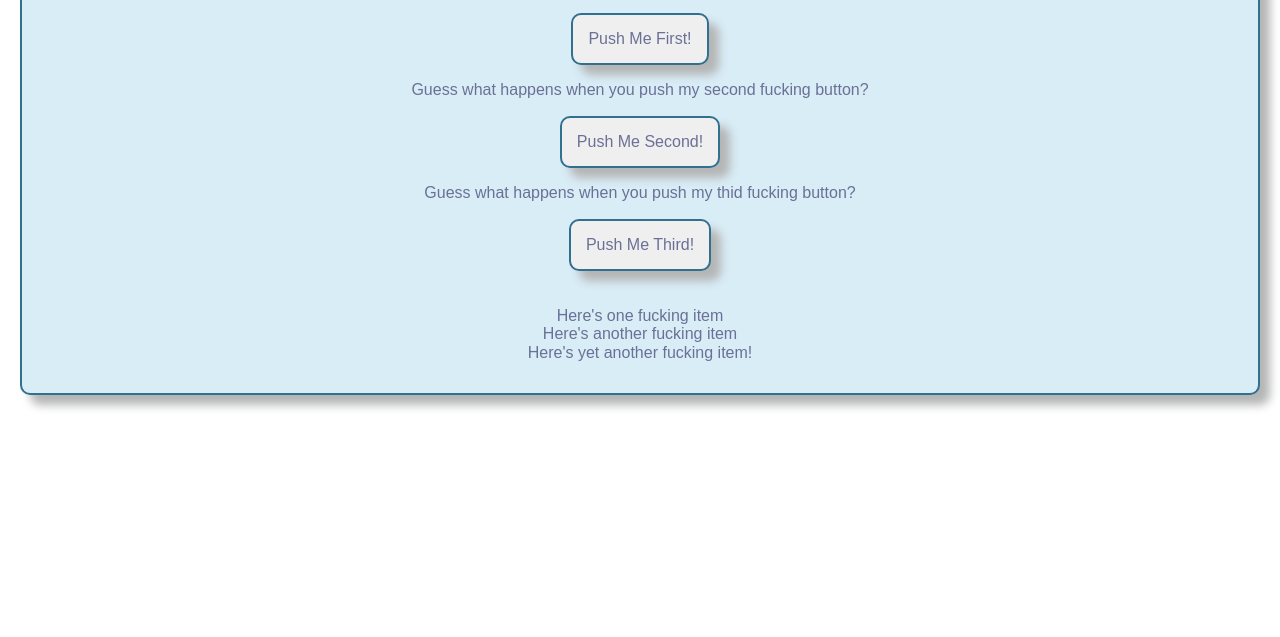
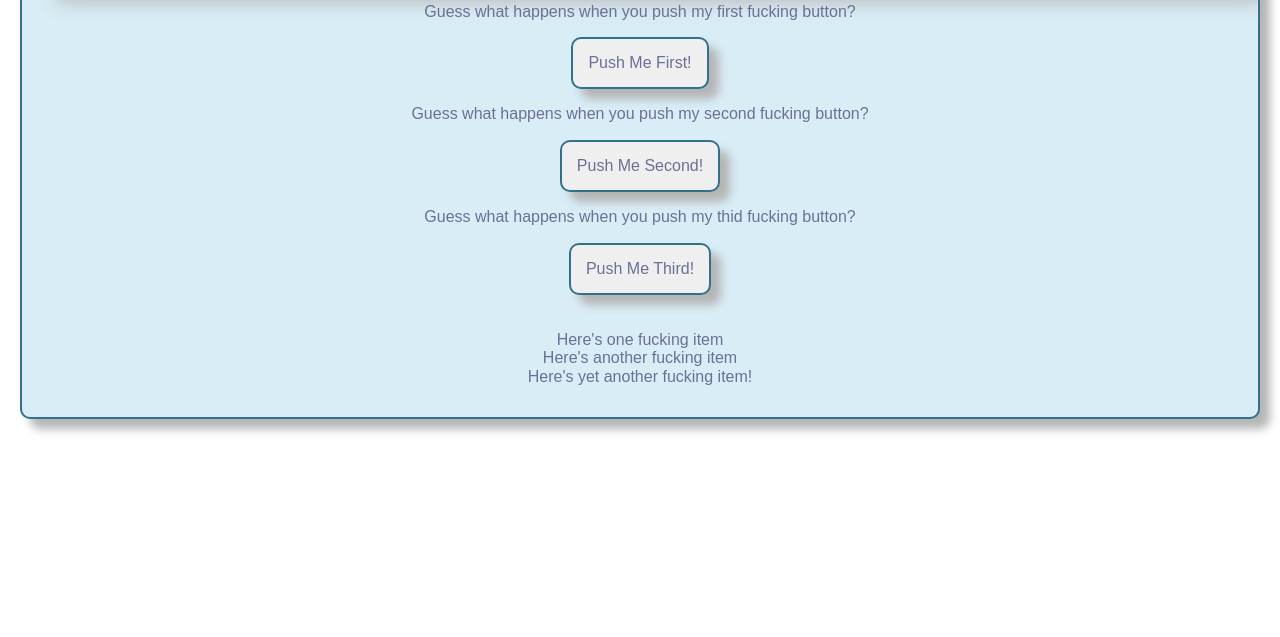
Before and after one commit to adamrw/jq1, a plain HTML site: page index.html in a window 1280 px wide. Shown: the part 163-800 px from the top of the page. Drawn offline with nearby package versions, Linux system fonts and the light colour scheme.

Commit message:
more finishing touches to h1

```diff
--- a/main.css
+++ b/main.css
@@ -11,8 +11,10 @@
 
 .main-container, h1 {
 	color: #31708F;
-	padding-top: 10px;
+	padding-top: 30px;
 	padding-bottom: 30px;
+	border: 2px solid #31708F;
+	box-shadow: #B4B5B5 20px 20px 20px;
 	/*border:3px solid #6B7096;*/
 
 }
```
